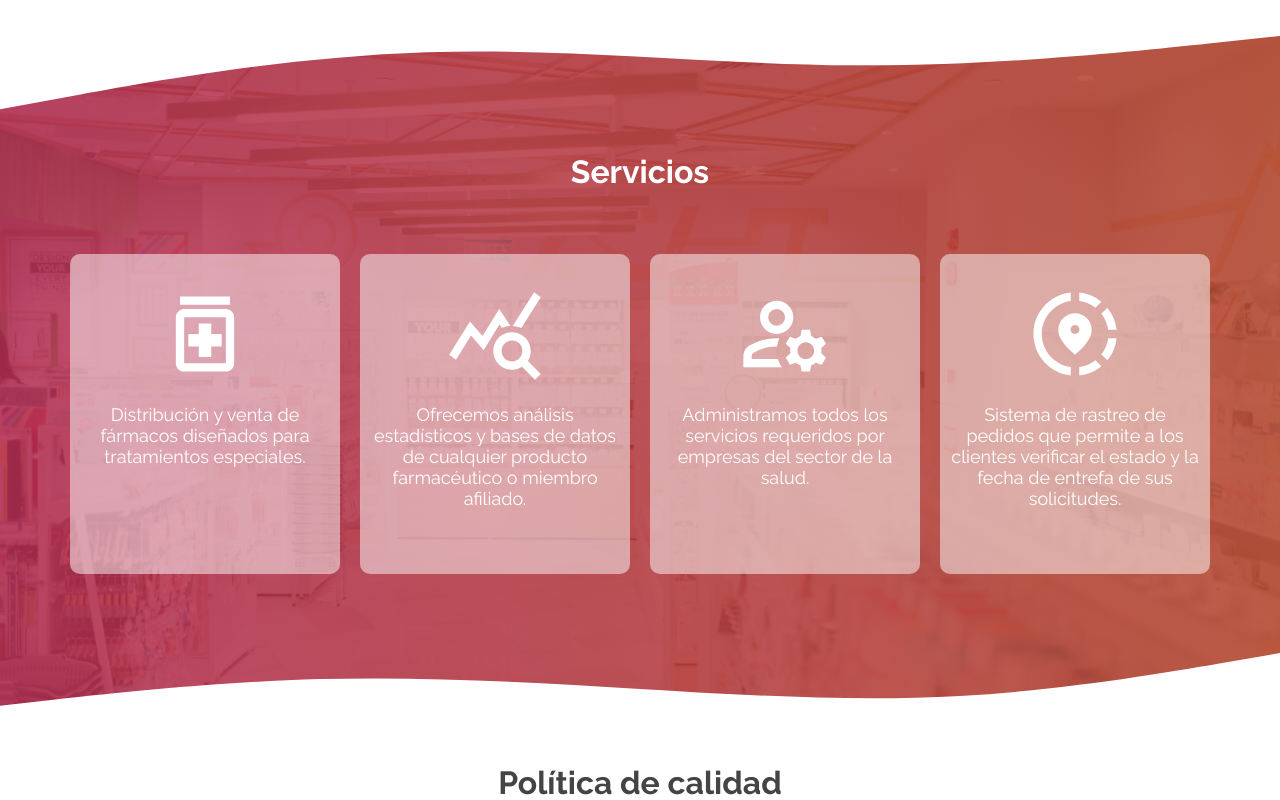
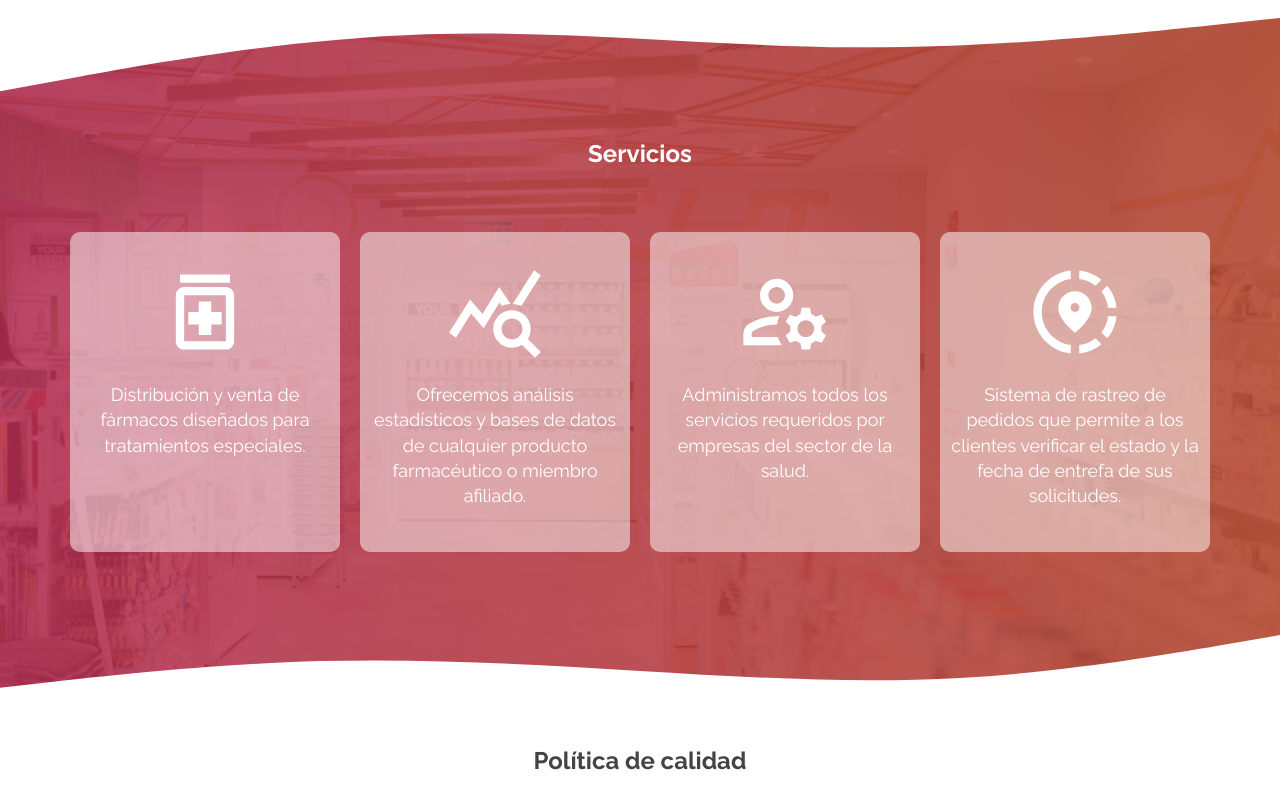
Before and after one commit to j-belec/trento, a React (Create React App) app: page / in a window 1280 px wide. Shown: the part 1760-2560 px from the top of the page. Built offline with nearby package versions, Linux system fonts and the light colour scheme.

Commit message:
line-height service card, bg width mob-nav, fs headings

```diff
--- a/package.json
+++ b/package.json
@@ -10,7 +10,6 @@
     "@testing-library/jest-dom": "^5.17.0",
     "@testing-library/react": "^13.4.0",
     "@testing-library/user-event": "^13.5.0",
-    "@vis.gl/react-google-maps": "^0.3.3",
     "hamburger-react": "^2.5.0",
     "react": "^18.2.0",
     "react-dom": "^18.2.0",
--- a/src/sass/abstracts/_variables.scss
+++ b/src/sass/abstracts/_variables.scss
@@ -8,7 +8,8 @@ $color-main__variant: #b43b2b;
 // font-size
 $fs-text: 1.6rem;
 $fs-section-heading: 3.2rem;
-$fs-heading: 2.4rem;
+$fs-section-heading: 2.4rem;
+$fs-heading: 2rem;
 
 // gradients
 $gradient-main: linear-gradient(258deg, #b42b51 -1.61%, #b43b2b 97.23%);
--- a/src/sass/layout/_mobileNav.scss
+++ b/src/sass/layout/_mobileNav.scss
@@ -13,6 +13,10 @@
     z-index: 100;
     width: 100%;
     height: 100%;
+
+    img {
+      width: 100%;
+    }
   }
 
   ul {
--- a/src/sass/layout/_services.scss
+++ b/src/sass/layout/_services.scss
@@ -70,6 +70,7 @@
     width: 25rem;
     height: 30rem;
     font-size: 1.8rem;
+    line-height: 140%;
 
     background-color: rgba(255, 255, 255, 0.5);
     border-radius: 1rem;
```
